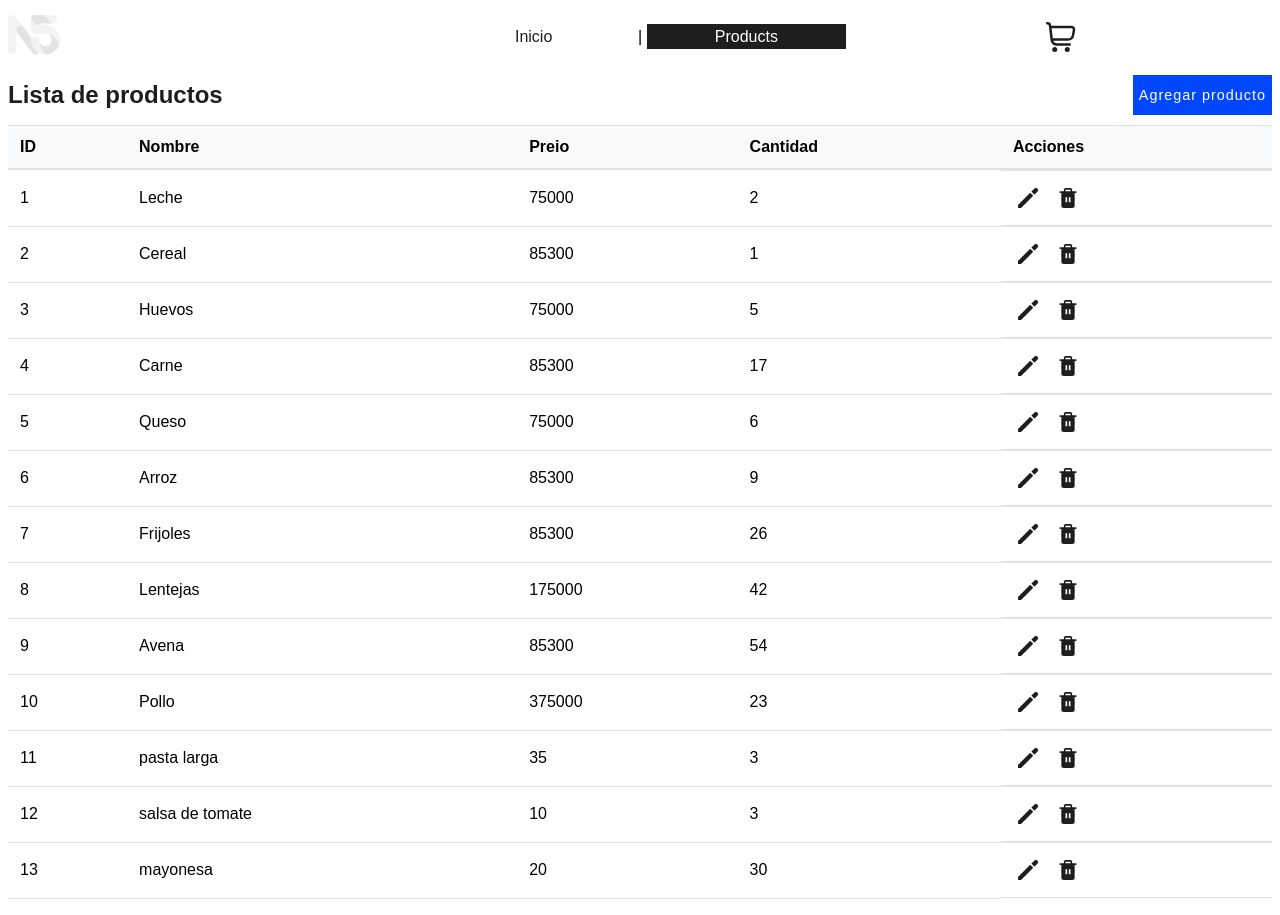
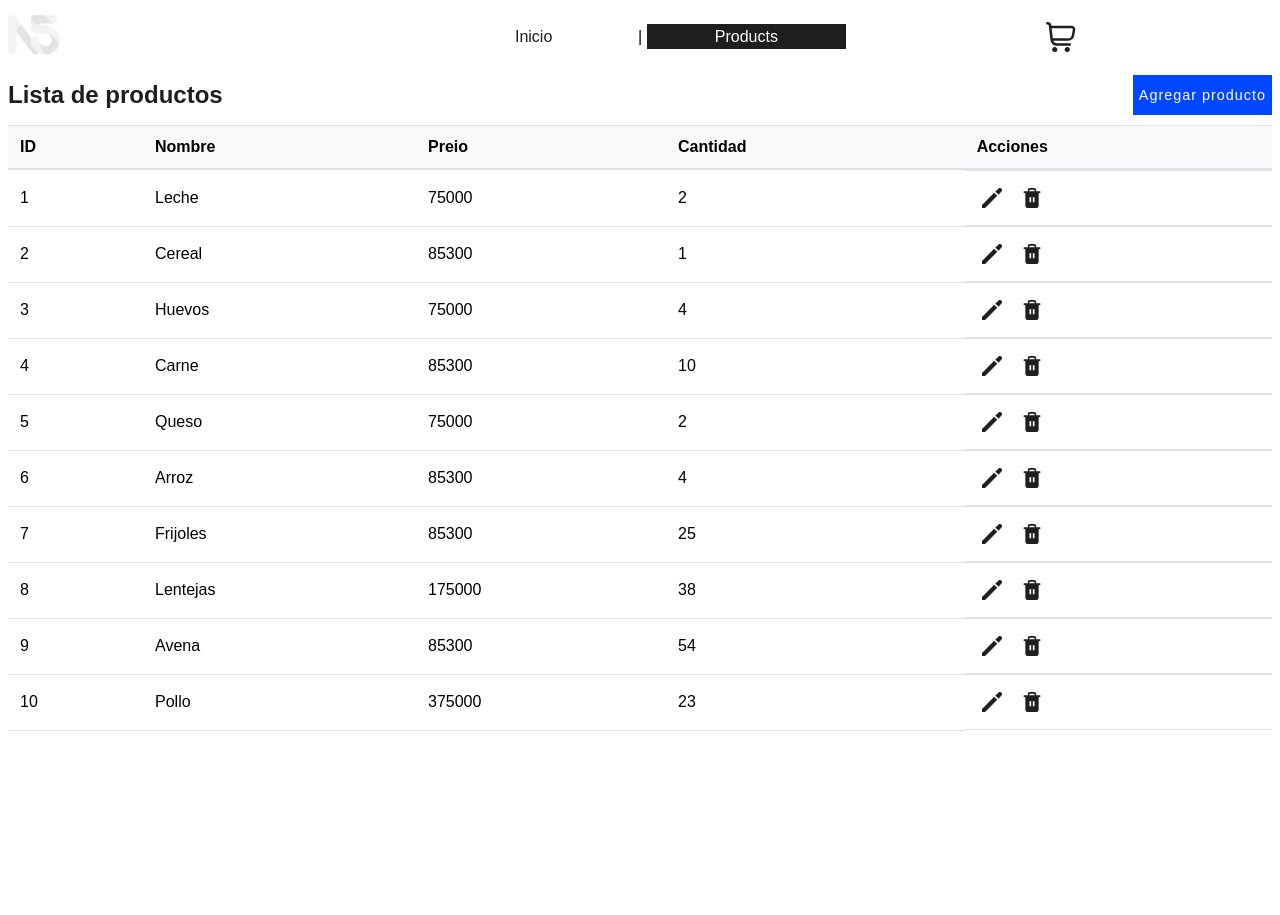
Before and after one commit to RhonSanchez/challenge-frontend-n5-success, a React (Vite) app: page /products in a window 1280 px wide. After the commit the page ends 800 px from the top, so only its background shows below. Built offline with nearby package versions, Linux system fonts and the light colour scheme; no server answers; data requests are answered from the project's data file; a web font is replaced by a local one.

Commit message:
detalles

```diff
--- a/src/components/shoppingCart/ShoppingCart.jsx
+++ b/src/components/shoppingCart/ShoppingCart.jsx
@@ -53,9 +53,8 @@ ShoppingCart.propTypes = {
     PropTypes.shape({
       id: PropTypes.number.isRequired,
       name: PropTypes.string.isRequired,
-      description: PropTypes.string.isRequired,
-      image: PropTypes.string.isRequired,
       price: PropTypes.number.isRequired,
+      amount: PropTypes.number.isRequired,
       amountToBuy: PropTypes.number.isRequired,
     })
   ).isRequired,
--- a/src/db/db.json
+++ b/src/db/db.json
@@ -16,37 +16,37 @@
       "id": 3,
       "name": "Huevos",
       "price": 75000,
-      "amount": 5
+      "amount": 4
     },
     {
       "id": 4,
       "name": "Carne",
       "price": 85300,
-      "amount": 17
+      "amount": 10
     },
     {
       "id": 5,
       "name": "Queso",
       "price": 75000,
-      "amount": 6
+      "amount": 2
     },
     {
+      "id": 6,
       "name": "Arroz",
       "price": 85300,
-      "amount": 9,
-      "id": 6
+      "amount": 4
     },
     {
       "id": 7,
       "name": "Frijoles",
       "price": 85300,
-      "amount": 26
+      "amount": 25
     },
     {
+      "id": 8,
       "name": "Lentejas",
       "price": 175000,
-      "amount": 42,
-      "id": 8
+      "amount": 38
     },
     {
       "id": 9,
@@ -59,24 +59,6 @@
       "price": 375000,
       "amount": 23,
       "id": 10
-    },
-    {
-      "name": "pasta larga",
-      "price": 35,
-      "amount": 3,
-      "id": 11
-    },
-    {
-      "name": "salsa de tomate",
-      "price": 10,
-      "amount": 3,
-      "id": 12
-    },
-    {
-      "name": "mayonesa",
-      "price": 20,
-      "amount": 30,
-      "id": 13
     }
   ]
 }
--- a/src/routes/root.jsx
+++ b/src/routes/root.jsx
@@ -37,7 +37,6 @@ export const Root = () => {
   };
 
   const buyProducts = () => {
-    console.log(shoppingCartProducts);
     shoppingCartProducts.map(async (product) => {
       const productForUpdate = {
         id: product.id,
```
